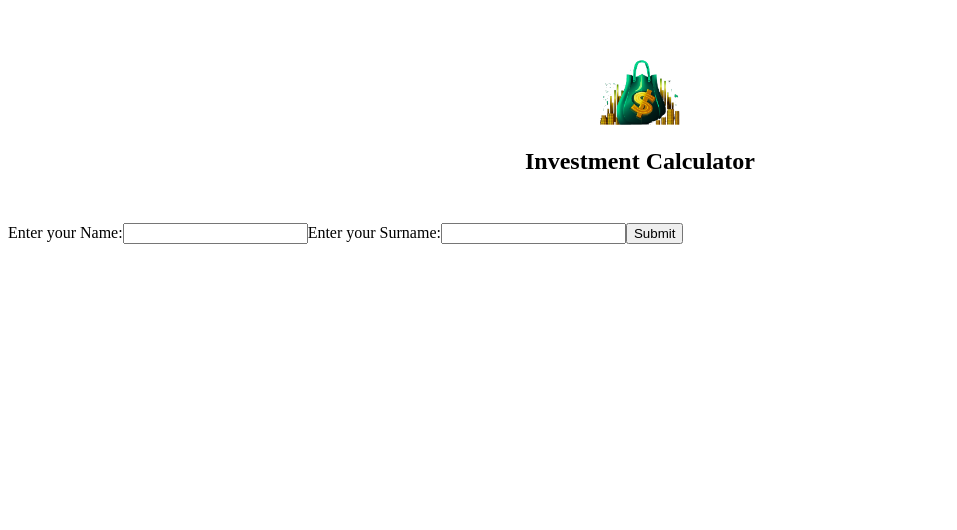
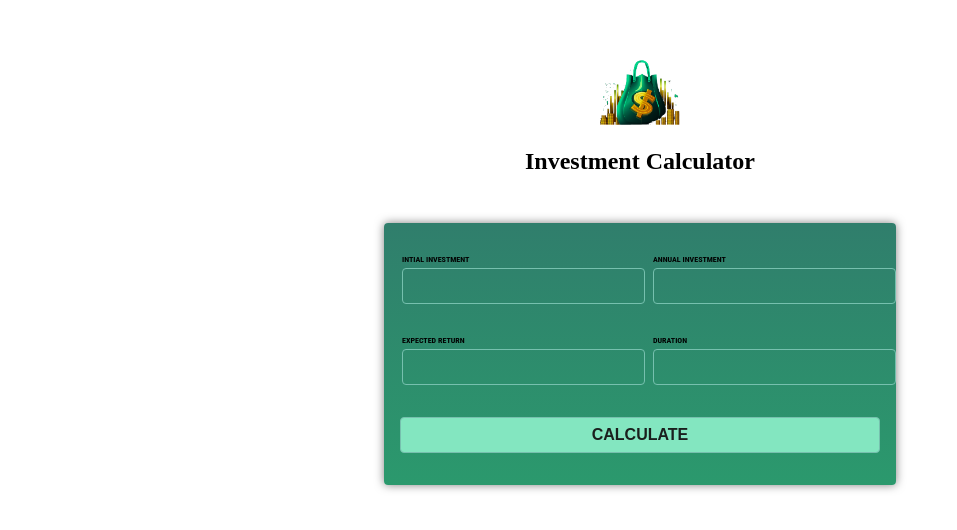
Before and after one commit to sumitbasu116/investment-calculator-app, an Angular app: page / in a window 1280 px wide. Shown: the top 530 px of the page, without its empty margins (0-957 px from the left). Built offline with nearby package versions, Linux system fonts and the light colour scheme.

Commit message:
User input component design

```diff
--- a/src/app/app.component.html
+++ b/src/app/app.component.html
@@ -1,2 +1,2 @@
 <app-header/>
-<app-user-input (submitEventData)="printNameEntered($event)"/>
+<app-user-input/>
--- a/src/app/user-input/user-input.component.css
+++ b/src/app/user-input/user-input.component.css
@@ -0,0 +1,50 @@
+form {
+    padding: 1rem;
+    max-width: 30rem;
+    margin: 2rem auto;
+    border-radius: 4px;
+    background: linear-gradient(180deg, #307e6c, #2b996d);
+    box-shadow: 0 0 10px rgba(0, 0, 0, 0.5);
+  }
+
+  .input-group {
+    display: flex;
+    justify-content: space-evenly;
+    gap: 1.5rem;
+  }
+
+  label {
+    display: block;
+    margin-bottom: 0.25rem;
+    font-family: "Roboto Condensed", sans-serif;
+    font-size: 0.5rem;
+    font-weight: bold;
+    text-transform: uppercase;
+  }
+
+  input {
+    width: 100%;
+    padding: 0.5rem;
+    border: 1px solid #76c0ae;
+    border-radius: 0.25rem;
+    background-color: transparent;
+    color: #c2e9e0;
+    font-size: 1rem;
+  }
+
+  button {
+    width: 100%;
+    padding: 0.5rem;
+    border: 1px solid #76c0ae;
+    border-radius: 0.25rem;
+    background-color: #83e6c0;
+    color: #1a1f1d;
+    font-size: 1rem;
+    font-weight: bold;
+    text-transform: uppercase;
+    cursor: pointer;
+  }
+
+  button:hover {
+    background-color: #aaf1d6;
+  }
--- a/src/app/user-input/user-input.component.html
+++ b/src/app/user-input/user-input.component.html
@@ -1,9 +1,25 @@
-<form (ngSubmit)="onSubmit()">
-<label for="name">Enter your Name:</label>
-<input type="text" id="user-name" name="name" [(ngModel)]="enteredName">
-
-<label for="surname">Enter your Surname:</label>
-<input type="text" id="user-surname" name="surname" [(ngModel)]="enteredSurName"/>
-
-<input type="submit" value="Submit"/>
+<form>
+    <div class="input-group">
+        <p>
+            <label for="initial-investment">Intial Investment</label>
+            <input id="initial-investment" type="number"/>
+        </p>
+        <p>
+            <label for="annual-investment">Annual Investment</label>
+            <input id="annual-investment" type="number"/>
+        </p>
+    </div>
+    <div class="input-group">
+        <p>
+            <label for="expected-return">Expected Return</label>
+            <input id="expected-return" type="number"/>
+        </p>
+        <p>
+            <label for="duration">Duration</label>
+            <input id="duration" type="number"/>
+        </p>
+    </div>
+    <p>
+        <button>Calculate</button>
+    </p>
 </form>
--- a/src/app/user-input/user-input.component.ts
+++ b/src/app/user-input/user-input.component.ts
@@ -9,13 +9,4 @@ import { FormsModule } from "@angular/forms";
 })
 export class UserInputComponent {
 
-  enteredName = '';
-  enteredSurName = '';
-
-  @Output() submitEventData=new EventEmitter<string>();
-
-  onSubmit(){
-    console.log("Inside onSubmit"+this.enteredName);
-    this.submitEventData.emit(this.enteredName);
-  }
 }
```
